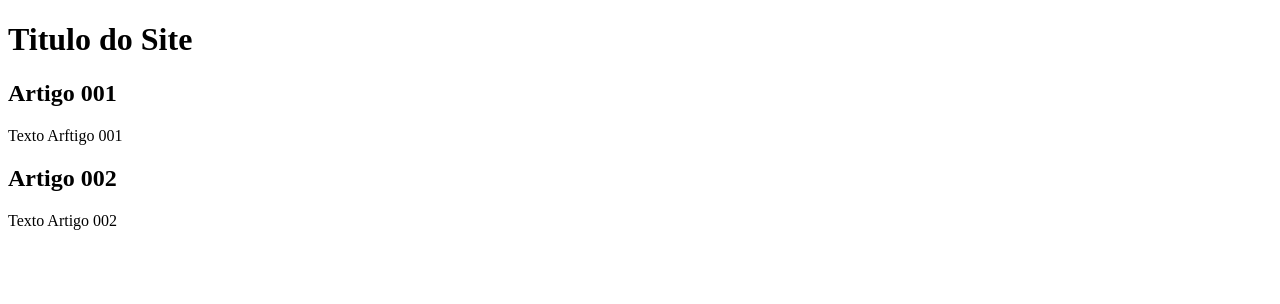
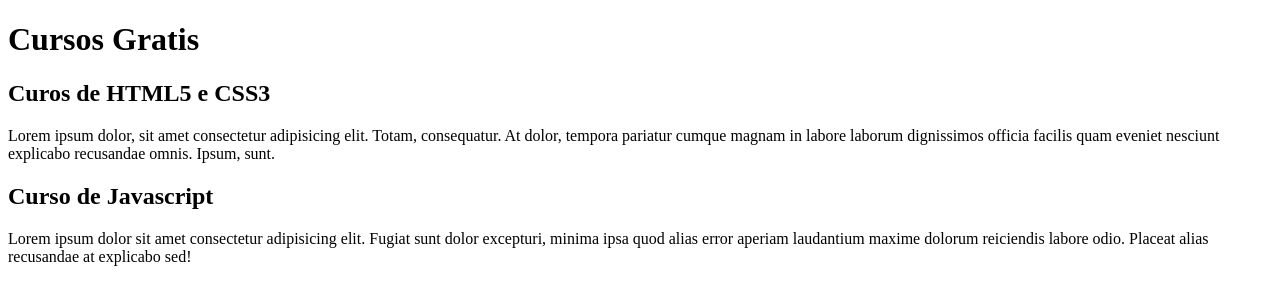
Before and after one commit to DevTHPrado/projeto-site, a plain HTML site: page index.html in a window 1280 px wide. Drawn offline with Linux system fonts and the light colour scheme.

Commit message:
comecei a escrever o conteudo

```diff
--- a/index.html
+++ b/index.html
@@ -8,15 +8,15 @@
 <body>
     <main>
         <header>
-            <h1>Titulo do Site</h1>
+            <h1>Cursos Gratis</h1>
         </header>
         <article>
-            <h2>Artigo 001</h2>
-            <p>Texto Arftigo 001</p>
+            <h2>Curos de HTML5 e CSS3</h2>
+            <p>Lorem ipsum dolor, sit amet consectetur adipisicing elit. Totam, consequatur. At dolor, tempora pariatur cumque magnam in labore laborum dignissimos officia facilis quam eveniet nesciunt explicabo recusandae omnis. Ipsum, sunt.</p>
         </article>
         <article>
-            <h2>Artigo 002</h2>
-            <p>Texto Artigo 002</p>
+            <h2>Curso de Javascript</h2>
+            <p>Lorem ipsum dolor sit amet consectetur adipisicing elit. Fugiat sunt dolor excepturi, minima ipsa quod alias error aperiam laudantium maxime dolorum reiciendis labore odio. Placeat alias recusandae at explicabo sed!</p>
         </article>
     </main>
 </body>
```
